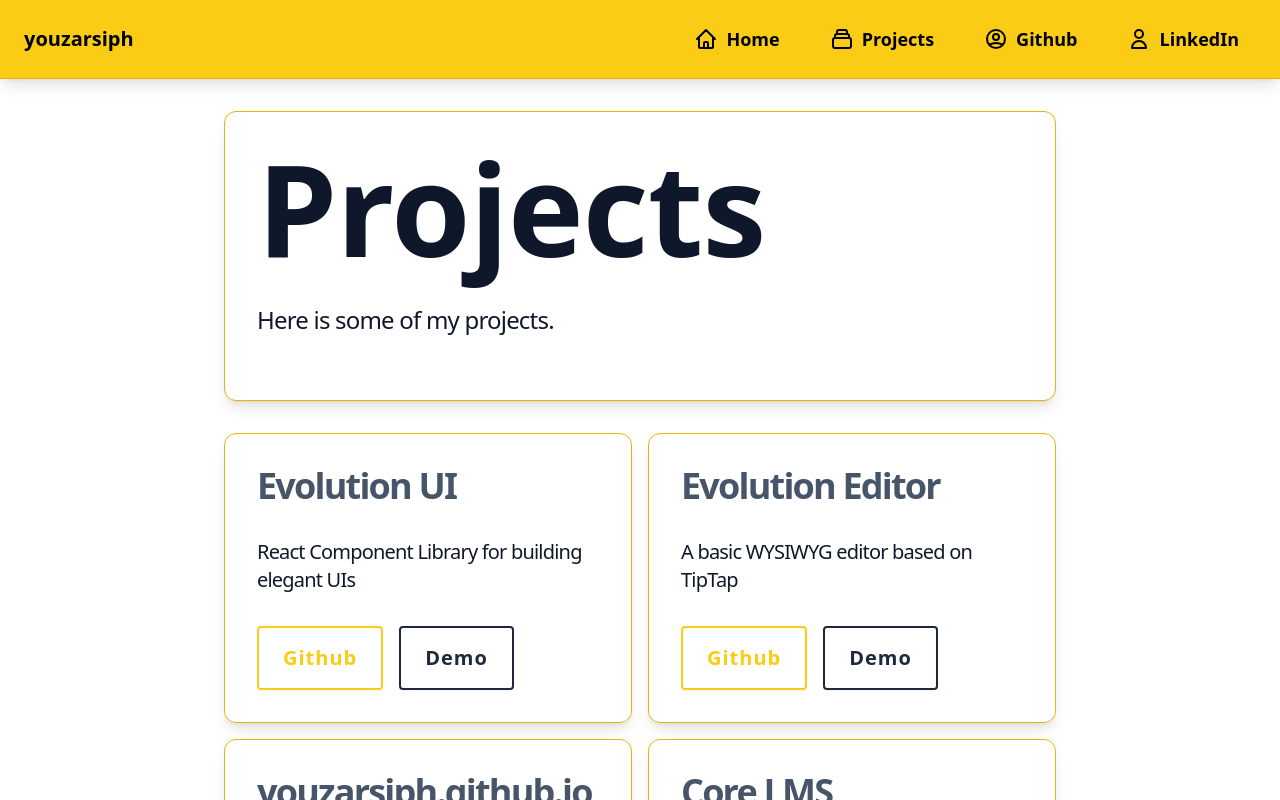
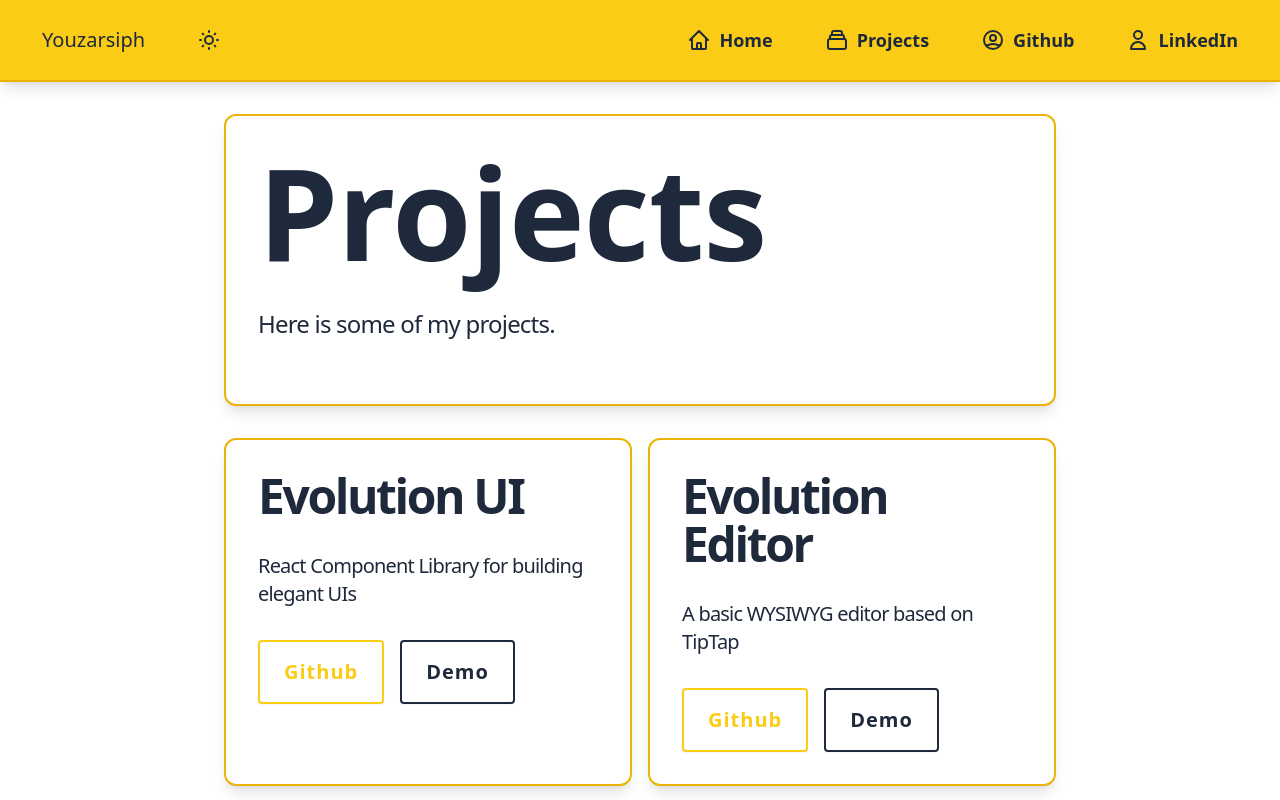
Before and after one commit to youzarsiph/youzarsiph.github.io, a Next.js app: page /projects in a window 1280 px wide. Shown: the top 800 px of the page. Built offline with nearby package versions, Linux system fonts and the light colour scheme.

Commit message:
Introduce Dark Mode

```diff
--- a/components/container.tsx
+++ b/components/container.tsx
@@ -4,7 +4,7 @@ import { Component, ReactNode } from "react";
 class Container extends Component<Properties> {
   render(): ReactNode {
     return (
-      <section className="relative mx-4 text-slate-900 sm:mx-8 md:mx-16 lg:mx-32 xl:mx-56 2xl:mx-96">
+      <section className="relative mx-4 sm:mx-8 md:mx-16 lg:mx-32 xl:mx-56 2xl:mx-96">
         {this.props.children}
       </section>
     );
--- a/components/index.tsx
+++ b/components/index.tsx
@@ -7,7 +7,7 @@ interface Properties {
 }
 
 export interface State {
-  collapsed?: boolean;
+  checked?: boolean;
 }
 
 export default Properties;
--- a/components/navbar.tsx
+++ b/components/navbar.tsx
@@ -1,7 +1,83 @@
 import Properties, { State } from ".";
 import Link from "next/link";
-import urlPatters from "../urls";
+import urlPatterns from "../urls";
 import { Component, ReactNode } from "react";
+
+class DarkModeToggle extends Component<Properties, State> {
+  constructor(props: Object) {
+    super(props);
+
+    // State
+    this.state = {
+      checked: true,
+    };
+
+    // Binding
+    this.onChange = this.onChange.bind(this);
+  }
+
+  onChange() {
+    this.setState({
+      checked: !this.state.checked,
+    });
+  }
+
+  render(): ReactNode {
+    return (
+      <div className="relative">
+        <input
+          type="checkbox"
+          id={this.props.id}
+          className="peer sr-only"
+          onChange={this.onChange}
+        />
+        <button
+          className="navbar-toggle lg:flex"
+          onClick={() => {
+            document.getElementById("body").classList.toggle("dark");
+          }}
+        >
+          <label
+            htmlFor={this.props.id}
+            className="inline-flex items-center justify-center px-4 py-2"
+          >
+            {this.state.checked ? (
+              <svg
+                className="h-6 w-6"
+                fill="none"
+                stroke="currentColor"
+                viewBox="0 0 24 24"
+                xmlns="http://www.w3.org/2000/svg"
+              >
+                <path
+                  strokeLinecap="round"
+                  strokeLinejoin="round"
+                  strokeWidth="2"
+                  d="M12 3v1m0 16v1m9-9h-1M4 12H3m15.364 6.364l-.707-.707M6.343 6.343l-.707-.707m12.728 0l-.707.707M6.343 17.657l-.707.707M16 12a4 4 0 11-8 0 4 4 0 018 0z"
+                ></path>
+              </svg>
+            ) : (
+              <svg
+                className="h-6 w-6"
+                fill="none"
+                stroke="currentColor"
+                viewBox="0 0 24 24"
+                xmlns="http://www.w3.org/2000/svg"
+              >
+                <path
+                  strokeLinecap="round"
+                  strokeLinejoin="round"
+                  strokeWidth="2"
+                  d="M20.354 15.354A9 9 0 018.646 3.646 9.003 9.003 0 0012 21a9.003 9.003 0 008.354-5.646z"
+                ></path>
+              </svg>
+            )}
+          </label>
+        </button>
+      </div>
+    );
+  }
+}
 
 class Navbar extends Component<Properties, State> {
   constructor(props: Object) {
@@ -9,7 +85,7 @@ class Navbar extends Component<Properties, State> {
 
     // State
     this.state = {
-      collapsed: true,
+      checked: true,
     };
 
     // Binding
@@ -18,7 +94,7 @@ class Navbar extends Component<Properties, State> {
 
   onClick() {
     this.setState({
-      collapsed: !this.state.collapsed,
+      checked: !this.state.checked,
     });
   }
 
@@ -26,10 +102,12 @@ class Navbar extends Component<Properties, State> {
     return (
       <header className="mb-8">
         <nav className="navbar">
-          <div className="flex w-full items-center justify-between lg:w-auto">
-            <span className="text-xl font-bold">
-              <Link href={urlPatters["home"]}>youzarsiph</Link>
-            </span>
+          <div className="flex w-full items-center justify-between gap-4 lg:w-auto">
+            <button className="navbar-toggle px-4 py-2 text-xl lg:flex">
+              <Link href={urlPatterns["home"]}>Youzarsiph</Link>
+            </button>
+            <div className="flex items-center gap-2">
+              <DarkModeToggle id="dark" />
               <button
                 type="button"
                 onClick={this.onClick}
@@ -40,7 +118,7 @@ class Navbar extends Component<Properties, State> {
                   className="flex cursor-pointer items-center gap-2 px-4 py-2"
                 >
                   Menu
-                {this.state.collapsed ? (
+                  {this.state.checked ? (
                     <svg
                       className="h-6 w-6"
                       fill="none"
@@ -74,6 +152,7 @@ class Navbar extends Component<Properties, State> {
                 </label>
               </button>
             </div>
+          </div>
           <div className="w-full lg:w-auto">
             <input
               type="checkbox"
@@ -96,7 +175,7 @@ class Navbar extends Component<Properties, State> {
                     d="M3 12l2-2m0 0l7-7 7 7M5 10v10a1 1 0 001 1h3m10-11l2 2m-2-2v10a1 1 0 01-1 1h-3m-6 0a1 1 0 001-1v-4a1 1 0 011-1h2a1 1 0 011 1v4a1 1 0 001 1m-6 0h6"
                   ></path>
                 </svg>
-                <Link href={urlPatters["home"]}>Home</Link>
+                <Link href={urlPatterns["home"]}>Home</Link>
               </li>
               <li className="navbar-item">
                 <svg
@@ -113,7 +192,7 @@ class Navbar extends Component<Properties, State> {
                     d="M19 11H5m14 0a2 2 0 012 2v6a2 2 0 01-2 2H5a2 2 0 01-2-2v-6a2 2 0 012-2m14 0V9a2 2 0 00-2-2M5 11V9a2 2 0 012-2m0 0V5a2 2 0 012-2h6a2 2 0 012 2v2M7 7h10"
                   ></path>
                 </svg>
-                <Link href={urlPatters["projects"]}>Projects</Link>
+                <Link href={urlPatterns["projects"]}>Projects</Link>
               </li>
               <li className="navbar-item">
                 <svg
@@ -130,7 +209,7 @@ class Navbar extends Component<Properties, State> {
                     d="M5.121 17.804A13.937 13.937 0 0112 16c2.5 0 4.847.655 6.879 1.804M15 10a3 3 0 11-6 0 3 3 0 016 0zm6 2a9 9 0 11-18 0 9 9 0 0118 0z"
                   ></path>
                 </svg>
-                <a href={urlPatters["github"]}>Github</a>
+                <a href={urlPatterns["github"]}>Github</a>
               </li>
               <li className="navbar-item">
                 <svg
@@ -147,7 +226,7 @@ class Navbar extends Component<Properties, State> {
                     d="M16 7a4 4 0 11-8 0 4 4 0 018 0zM12 14a7 7 0 00-7 7h14a7 7 0 00-7-7z"
                   ></path>
                 </svg>
-                <a href={urlPatters["linkedin"]}>LinkedIn</a>
+                <a href={urlPatterns["linkedin"]}>LinkedIn</a>
               </li>
             </ul>
           </div>
--- /dev/null
+++ b/pages/_document.js
@@ -0,0 +1,13 @@
+import { Html, Head, Main, NextScript } from "next/document";
+
+export default function Document() {
+  return (
+    <Html lang="en" id="body">
+      <Head />
+      <body>
+        <Main />
+        <NextScript />
+      </body>
+    </Html>
+  );
+}
--- a/pages/projects.tsx
+++ b/pages/projects.tsx
@@ -18,7 +18,7 @@ const Projects: NextPage = () => {
       description: "A basic WYSIWYG editor based on TipTap",
     },
     {
-      name: "youzarsiph.github.io",
+      name: "youzarsiph. github.io",
       demo: "https://youzarsiph.github.io/",
       github: "https://github.com/youzarsiph/youzarsiph.github.io/",
       description: "My Github Pages",
@@ -53,7 +53,7 @@ const Projects: NextPage = () => {
       <Navbar id="nav" />
       <Container>
         <main>
-          <div className="mb-8 rounded-xl border border-yellow-500 bg-white p-8 tracking-tighter shadow-lg">
+          <div className="mb-8 rounded-xl border-2 border-yellow-500 p-8 tracking-tighter shadow-lg">
             <h1 className="mb-8 text-5xl font-extrabold lg:text-9xl">
               Projects
             </h1>
@@ -66,9 +66,9 @@ const Projects: NextPage = () => {
               return (
                 <div
                   key={project.name}
-                  className="rounded-xl border border-yellow-500 bg-white p-8 tracking-tighter shadow-lg"
+                  className="rounded-xl border-2 border-yellow-500 p-8 tracking-tighter shadow-lg"
                 >
-                  <h2 className="mb-8 text-3xl font-extrabold tracking-tighter text-slate-600 sm:text-4xl">
+                  <h2 className="mb-8 text-3xl font-extrabold tracking-tighter sm:text-5xl">
                     {project.name}
                   </h2>
                   <p className="mb-8 text-xl">{project.description}</p>
--- a/styles/globals.css
+++ b/styles/globals.css
@@ -6,11 +6,15 @@
   * {
     @apply transition-all;
   }
+
+  body {
+    @apply bg-white text-slate-800 dark:bg-slate-900 dark:text-white;
+  }
 }
 
 @layer components {
   .btn {
-    @apply inline-block rounded border-2 bg-white px-6 py-4 text-xl font-bold tracking-wider shadow-sm outline-none focus:ring focus:ring-offset-2 active:scale-95 active:ring active:ring-offset-2;
+    @apply inline-block rounded border-2 px-6 py-4 text-xl font-bold tracking-wider shadow-sm outline-none focus:ring focus:ring-offset-2 active:scale-95 active:ring active:ring-offset-2;
   }
 
   .btn-primary {
@@ -18,11 +22,11 @@
   }
 
   .btn-secondary {
-    @apply border-slate-800 text-slate-800 ring-slate-700 hover:bg-slate-800 hover:text-white;
+    @apply border-slate-800 ring-slate-700 hover:bg-slate-800 hover:text-white dark:border-slate-700 dark:text-white;
   }
 
   .badge {
-    @apply inline-block rounded border-2 px-4 py-2 text-lg font-bold tracking-wide text-slate-800 shadow-sm;
+    @apply inline-block rounded border-2 px-4 py-2 text-lg font-bold tracking-wide shadow-sm dark:text-slate-800;
   }
 
   .badge-primary {
@@ -30,22 +34,22 @@
   }
 
   .badge-secondary {
-    @apply border-slate-900 bg-slate-800 text-white;
+    @apply border-slate-900 bg-slate-800 text-white dark:border-slate-700 dark:text-white;
   }
 
   .navbar {
-    @apply flex flex-col items-center justify-between border-b border-yellow-500 bg-yellow-400 px-6 py-4 shadow-lg lg:flex-row;
+    @apply flex flex-col items-center justify-between border-b-2 border-yellow-500 bg-yellow-400 px-6 py-4 shadow-lg dark:text-slate-800 lg:flex-row;
   }
 
   .navbar-toggle {
-    @apply rounded border border-transparent outline-none hover:bg-white focus:border-yellow-500 focus:bg-white focus:ring focus:ring-white active:scale-95 lg:hidden;
+    @apply rounded border-2 border-transparent outline-none hover:bg-white focus:border-yellow-500 focus:bg-white focus:ring focus:ring-white active:scale-95 lg:hidden;
   }
 
   .navbar-menu {
-    @apply mt-4 hidden flex-col items-start gap-4 rounded-xl border border-yellow-500 bg-white p-4 peer-checked:flex lg:mt-0 lg:flex lg:flex-row lg:items-center lg:border-none lg:bg-inherit lg:p-0;
+    @apply mt-4 hidden flex-col items-start gap-4 rounded-xl border-2 border-yellow-500 bg-white p-4 peer-checked:flex lg:mt-0 lg:flex lg:flex-row lg:items-center lg:border-none lg:bg-inherit lg:p-0;
   }
 
   .navbar-item {
-    @apply flex w-full items-center gap-2 rounded border border-transparent px-4 py-2 text-lg font-semibold hover:border-yellow-500 hover:bg-yellow-400 active:scale-95 lg:w-auto lg:hover:bg-white;
+    @apply flex w-full items-center gap-2 rounded border-2 border-transparent px-4 py-2 text-lg font-semibold hover:border-yellow-500 hover:bg-yellow-400 active:scale-95 lg:w-auto lg:hover:bg-white;
   }
 }
--- a/tailwind.config.js
+++ b/tailwind.config.js
@@ -1,5 +1,6 @@
 /** @type {import('tailwindcss').Config} */
 module.exports = {
+  darkMode: "class",
   content: [
     "./pages/**/*.{js,ts,jsx,tsx}",
     "./components/**/*.{js,ts,jsx,tsx}",
--- a/tsconfig.json
+++ b/tsconfig.json
@@ -15,6 +15,6 @@
     "jsx": "preserve",
     "incremental": true
   },
-  "include": ["next-env.d.ts", "**/*.ts", "**/*.tsx"],
+  "include": ["next-env.d.ts", "**/*.ts", "**/*.tsx", "pages/_document.js"],
   "exclude": ["node_modules"]
 }
--- a/urls.js
+++ b/urls.js
@@ -1,8 +1,8 @@
-let urlPatters = {
+let urlPatterns = {
   home: "/",
   projects: "/projects",
   github: "https://github.com/youzarsiph/",
   linkedin: "https://linkedin.com/in/youzarsiph/",
 };
 
-export default urlPatters;
+export default urlPatterns;
```
Also changed, not shown: pages/index.tsx (+4 -4 lines). Lines whose indentation alone changed are shown as unchanged.
